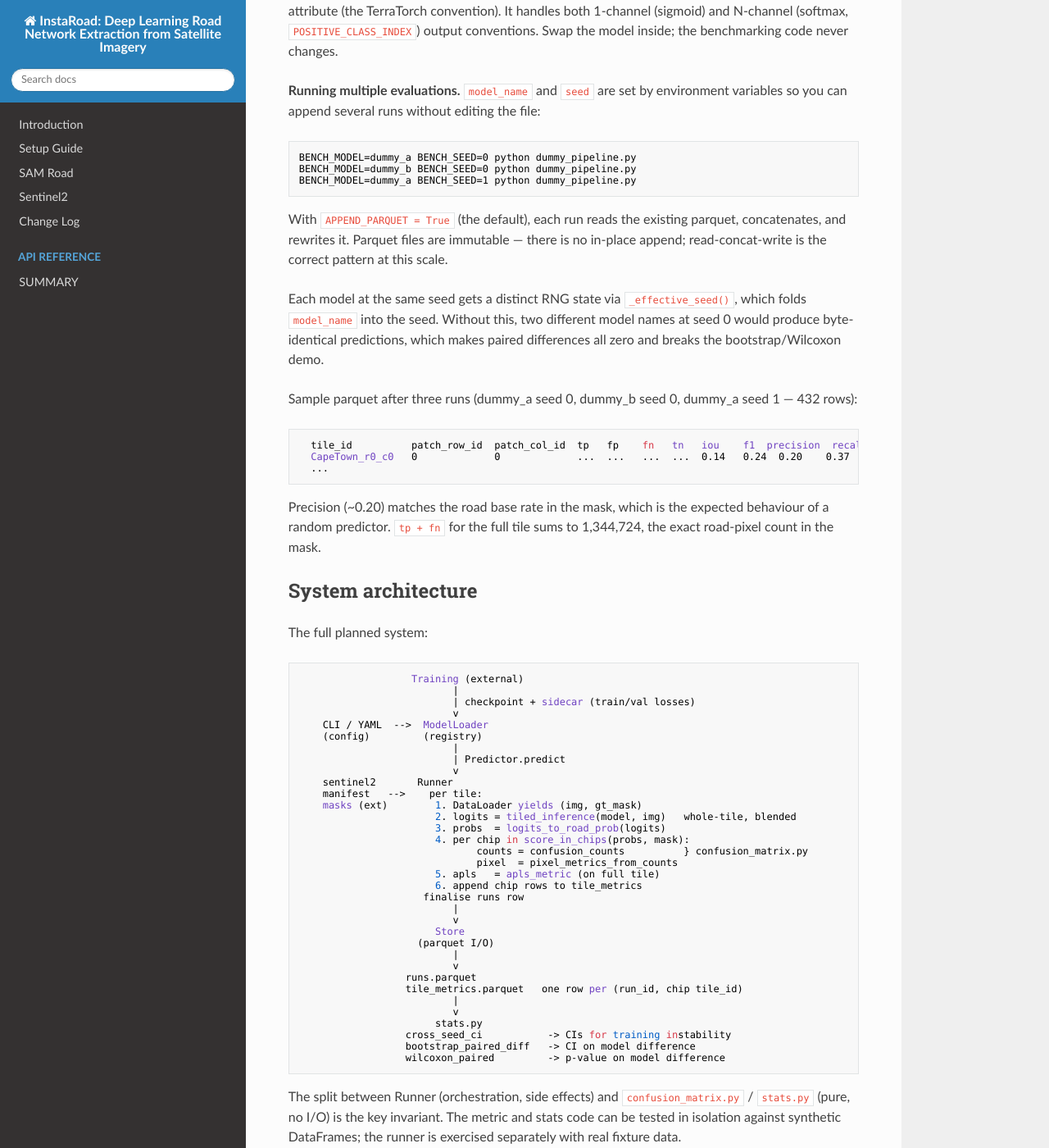
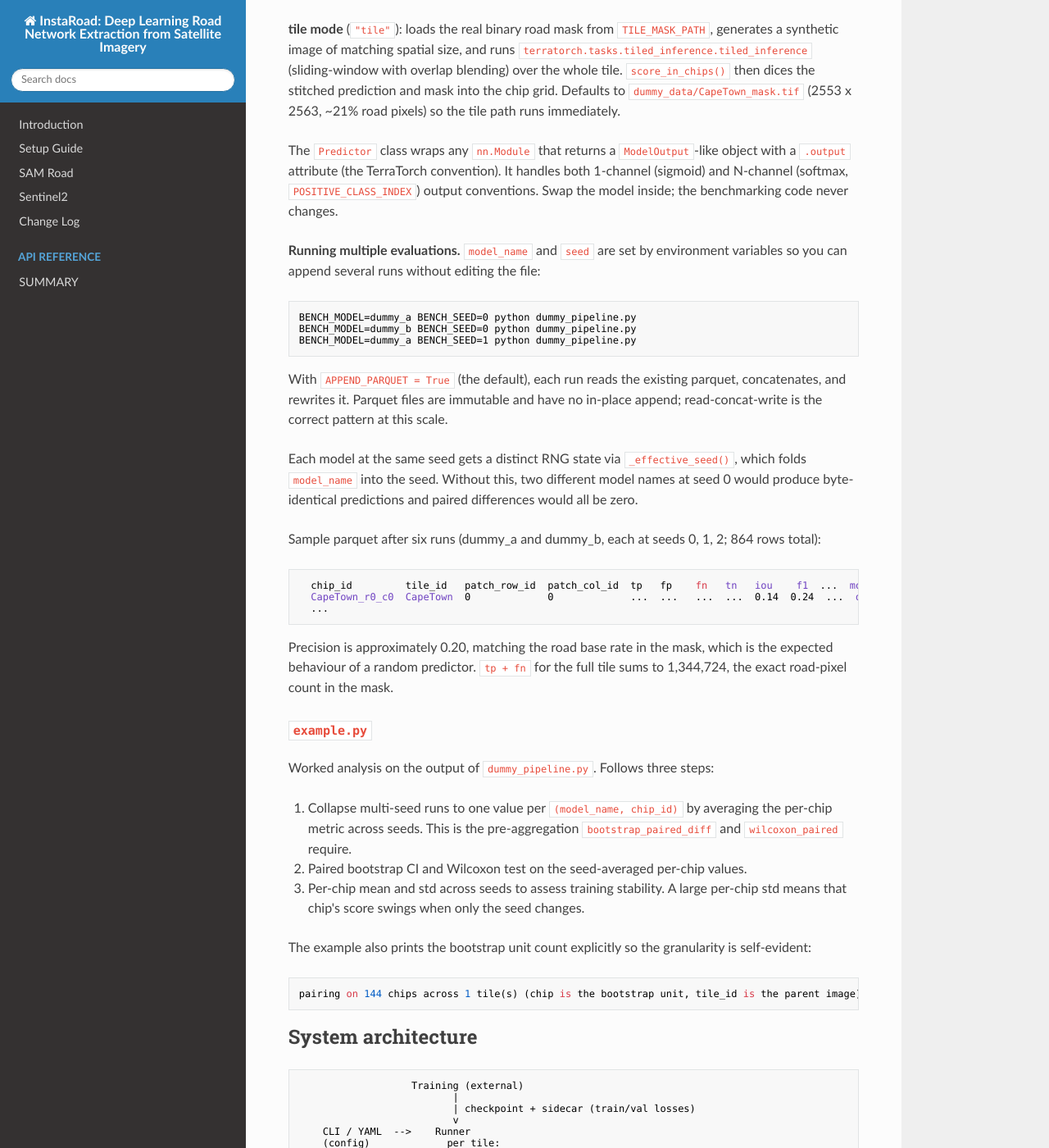
Before and after one commit to Goamhobala/Task-Driven-Super-Resolution-, an MkDocs documentation site: the page built from docs/benchmarking.md, in a window 1280 px wide and 1400 px high, scrolled down 3012 px. Shown: the whole window at 82% size. Built offline with MkDocs 1.6.1, drawn with Linux system fonts in a browser that asks for light colours; nearby versions of some CDN libraries; some of the changed text lies outside the part shown.

Commit message:
docs: update docs for the tile/chip disambiguation

````diff
--- a/docs/benchmarking.md
+++ b/docs/benchmarking.md
@@ -4,30 +4,30 @@
 
 ## Status
 
-The pixel-metrics and statistical analysis layers are implemented and tested. The orchestration layer (runner, store, model loader, data loader, CLI) is planned but not yet implemented.
+The pixel-metrics and statistical analysis layers are implemented and tested. The orchestration layer (runner, store, CLI) is planned but not yet implemented. The data loader is implemented externally and is out of scope for this module.
 
 | layer | module | status |
 | ----- | ------ | ------ |
 | pixel metrics | `confusion_matrix.py` | implemented |
 | statistical analysis | `stats.py` | implemented |
 | demo harness | `dummy_pipeline.py` | implemented |
-| model loader | `model_loader.py` | planned |
-| data loader | `data_loader.py` | planned |
+| demo analysis | `example.py` | implemented |
 | runner | `runner.py` | planned |
 | parquet store | `store.py` | planned |
 | CLI | `cli.py` | planned |
+| data loader | external | out of scope |
 
 ## Module overview
 
 ### `confusion_matrix.py`
 
-Pure functions. No I/O, no state. Import directly or through `stats` (which re-exports everything).
+Pure functions. No I/O, no state. Import directly or through `stats`, which re-exports everything.
 
 `confusion_counts(output, target, threshold, from_logits, ignore_index) -> ConfusionCounts`
 : Computes per-chip `(tp, fp, fn, tn)` for binary road segmentation. Positive class is road (`target == 1`). Pixels equal to `ignore_index` are excluded from all four counts. Each field of `ConfusionCounts` is a 1-D `LongTensor` of length B, one entry per chip in the batch. Accepts `[B,1,H,W]`, `[B,H,W]`, or `[H,W]` input.
 
 `pixel_metrics_from_counts(c: ConfusionCounts) -> dict`
-: Derives `iou`, `f1`, `precision`, `recall` from the counts. A metric with a zero denominator is returned as `NaN`, not 0 or 1. `NaN` is the honest "undefined here" value; downstream bootstrap and Wilcoxon already drop `NaN` pairs, so undefined tiles are excluded from comparisons rather than biasing them.
+: Derives `iou`, `f1`, `precision`, `recall` from the counts. A metric with a zero denominator is returned as `NaN`, not 0 or 1. `NaN` is the honest "undefined here" value; downstream bootstrap and Wilcoxon drop `NaN` pairs, so undefined chips are excluded from comparisons rather than biasing them.
 
 ### `stats.py`
 
@@ -35,24 +35,24 @@
 
 **`bootstrap_paired_diff(df, model_a, model_b, metric, n_boot, rng, confidence)`**
 
-Paired-bootstrap confidence interval on the per-tile metric difference `model_a - model_b`.
+Paired-bootstrap confidence interval on the per-chip metric difference `model_a - model_b`.
 
-Each bootstrap iteration resamples *pairs* with replacement, never the two models independently. A constant per-tile offset therefore collapses the CI to a point regardless of how the underlying values vary across tiles. `diff_mean` is the observed (not bootstrapped) mean difference. Returns `{"diff_mean", "ci_lo", "ci_hi", "n_pairs"}`.
+Each bootstrap iteration resamples *pairs* with replacement, never the two models independently. A constant per-chip offset therefore collapses the CI to a point regardless of how the underlying values vary across chips. `diff_mean` is the observed (not bootstrapped) mean difference. Returns `{"diff_mean", "ci_lo", "ci_hi", "n_pairs"}`.
 
-Input: long-form DataFrame with columns `(model_name, tile_id, <metric>)`, exactly one row per `(model_name, tile_id)`. Multi-seed data must be pre-aggregated before passing in.
+Input: long-form DataFrame with columns `(model_name, chip_id, <metric>)`, exactly one row per `(model_name, chip_id)`. Multi-seed data must be pre-aggregated to one value per chip before passing in.
 
 **`wilcoxon_paired(df, model_a, model_b, metric)`**
 
-Wilcoxon signed-rank test on the paired per-tile difference. Tests whether `model_a - model_b` is symmetric about zero. Returns `{"statistic", "p_value", "n_pairs"}`. Same pairing and NaN-dropping logic as `bootstrap_paired_diff`.
+Wilcoxon signed-rank test on the paired per-chip difference. Tests whether `model_a - model_b` is symmetric about zero. Returns `{"statistic", "p_value", "n_pairs"}`. Same pairing and NaN-dropping logic as `bootstrap_paired_diff`.
 
 **`cross_seed_ci(df, config_filters, metric, aggregation, confidence)`**
 
 t-interval of a dataset-level metric across seeds for one fixed configuration, quantifying training instability.
 
-`config_filters` is a dict of `{column: value}` pairs that together identify one configuration, e.g. `{"model_name": "unet_resnet50", "loss_fn": "focal"}`. Each seed's per-tile rows are reduced to one scalar:
+`config_filters` is a dict of `{column: value}` pairs that together identify one configuration, e.g. `{"model_name": "unet_resnet50", "loss_fn": "focal"}`. Each seed's per-chip rows are reduced to one scalar:
 
-- `aggregation="macro"`: mean of per-tile metric values.
-- `aggregation="micro"`: pool `tp/fp/fn/tn` across the seed's tiles, then derive the metric. Only valid for `iou`, `f1`, `precision`, `recall`, `accuracy`.
+- `aggregation="macro"`: mean of per-chip metric values.
+- `aggregation="micro"`: pool `tp/fp/fn/tn` across the seed's chips, then derive the metric. Only valid for `iou`, `f1`, `precision`, `recall`, `accuracy`.
 
 With a single seed, `std` and the CI bounds are `NaN` (undefined, not zero). Returns `{"mean", "std", "ci_lo", "ci_hi", "n_seeds", "per_seed_values"}`.
 
@@ -64,12 +64,17 @@
 
 **Inference unit vs. evaluation unit.** These are deliberately different:
 
-- *Inference* is always whole-tile. `tiled_inference` slides an overlapping window and blends the results into one seamless prediction, which avoids edge artifacts at chip boundaries.
-- *Evaluation units* are non-overlapping chips. `score_in_chips()` dices the seamless stitched prediction and the mask into a grid and scores each chip independently, producing one row per chip. These per-chip rows are what the stats module resamples and pairs over.
+- Inference is always whole-tile. `tiled_inference` slides an overlapping window and blends the results into one seamless prediction, which avoids edge artifacts at chip boundaries.
+- Evaluation units are non-overlapping chips. `score_in_chips()` dices the seamless stitched prediction and the mask into a grid and scores each chip independently, producing one row per chip. These per-chip rows are what the stats module resamples and pairs over.
 
-The CapeTown mask (2553 x 2563) yields 144 chips of 224 px, which is the effective sample size for bootstrap and Wilcoxon. Adjacent chips from one image are spatially correlated, so they are not as independent as chips from separate satellite acquisitions. With a real multi-tile dataset you would resample over tiles; chips are the pragmatic proxy when you have one image.
+The CapeTown mask (2553 x 2563) yields 144 chips of 224 px, which is the effective sample size for bootstrap and Wilcoxon. Adjacent chips from one image are spatially correlated, so they are not as independent as chips from separate satellite acquisitions. With a real multi-tile dataset you would resample over `tile_id` instead; chips are the pragmatic proxy when you have one image.
 
-Each chip row carries a `tile_id` of the form `{tile}_r{row}_c{col}`, mirroring the `(patch_row_id, patch_col_id)` grid in `DatasetManager`. Every row is stamped with `model_name`, `seed`, and `run_id` by `tag_run()`.
+**Two keys per chip row:**
+
+- `chip_id` is the evaluation unit and a foreign key into the dataset's per-patch metadata catalogue (`DatasetManager`'s `metadata.parquet`). Format: `{image_stem}_r{patch_row_id}_c{patch_col_id}`. Bootstrap and Wilcoxon pair on this key.
+- `tile_id` is the parent image stem, denormalised onto every row so chips can be rolled up to tiles without joining the catalogue.
+
+Every row is also stamped with `model_name`, `seed`, and `run_id` by `tag_run()`.
 
 Two inference modes, controlled by `CONFIG.INFERENCE_MODE`:
 
@@ -87,45 +92,52 @@
 BENCH_MODEL=dummy_a BENCH_SEED=1 python dummy_pipeline.py
 ```
 
-With `APPEND_PARQUET = True` (the default), each run reads the existing parquet, concatenates, and rewrites it. Parquet files are immutable — there is no in-place append; read-concat-write is the correct pattern at this scale.
+With `APPEND_PARQUET = True` (the default), each run reads the existing parquet, concatenates, and rewrites it. Parquet files are immutable and have no in-place append; read-concat-write is the correct pattern at this scale.
 
-Each model at the same seed gets a distinct RNG state via `_effective_seed()`, which folds `model_name` into the seed. Without this, two different model names at seed 0 would produce byte-identical predictions, which makes paired differences all zero and breaks the bootstrap/Wilcoxon demo.
+Each model at the same seed gets a distinct RNG state via `_effective_seed()`, which folds `model_name` into the seed. Without this, two different model names at seed 0 would produce byte-identical predictions and paired differences would all be zero.
 
-Sample parquet after three runs (dummy_a seed 0, dummy_b seed 0, dummy_a seed 1 — 432 rows):
+Sample parquet after six runs (dummy_a and dummy_b, each at seeds 0, 1, 2; 864 rows total):
 
 ```
-  tile_id          patch_row_id  patch_col_id  tp   fp    fn   tn   iou    f1  precision  recall  model_name  seed  run_id
-  CapeTown_r0_c0   0             0             ...  ...   ...  ...  0.14   0.24  0.20    0.37    dummy_a     0     a3d75c3b...
+  chip_id         tile_id   patch_row_id  patch_col_id  tp   fp    fn   tn   iou    f1  ...  model_name  seed  run_id
+  CapeTown_r0_c0  CapeTown  0             0             ...  ...   ...  ...  0.14  0.24  ...  dummy_a     0     a3d75c3b...
   ...
 ```
 
-Precision (~0.20) matches the road base rate in the mask, which is the expected behaviour of a random predictor. `tp + fn` for the full tile sums to 1,344,724, the exact road-pixel count in the mask.
+Precision is approximately 0.20, matching the road base rate in the mask, which is the expected behaviour of a random predictor. `tp + fn` for the full tile sums to 1,344,724, the exact road-pixel count in the mask.
+
+### `example.py`
+
+Worked analysis on the output of `dummy_pipeline.py`. Follows three steps:
+
+1. Collapse multi-seed runs to one value per `(model_name, chip_id)` by averaging the per-chip metric across seeds. This is the pre-aggregation `bootstrap_paired_diff` and `wilcoxon_paired` require.
+2. Paired bootstrap CI and Wilcoxon test on the seed-averaged per-chip values.
+3. Per-chip mean and std across seeds to assess training stability. A large per-chip std means that chip's score swings when only the seed changes.
+
+The example also prints the bootstrap unit count explicitly so the granularity is self-evident:
+
+```
+pairing on 144 chips across 1 tile(s) (chip is the bootstrap unit, tile_id is the parent image)
+```
 
 ## System architecture
-
-The full planned system:
 
 ```
                    Training (external)
                           |
                           | checkpoint + sidecar (train/val losses)
                           v
-    CLI / YAML  -->  ModelLoader
-    (config)         (registry)
-                          |
-                          | Predictor.predict
-                          v
-    sentinel2       Runner
-    manifest   -->    per tile:
-    masks (ext)        1. DataLoader yields (img, gt_mask)
-                       2. logits = tiled_inference(model, img)   whole-tile, blended
-                       3. probs  = logits_to_road_prob(logits)
-                       4. per chip in score_in_chips(probs, mask):
-                              counts = confusion_counts          } confusion_matrix.py
-                              pixel  = pixel_metrics_from_counts
-                       5. apls   = apls_metric (on full tile)
-                       6. append chip rows to tile_metrics
-                     finalise runs row
+    CLI / YAML  -->    Runner
+    (config)             per tile:
+                           1. DataLoader yields (img, gt_mask)   <- external
+                           2. logits = tiled_inference(model, img)   whole-tile, blended
+                           3. probs  = logits_to_road_prob(logits)
+                           4. per chip in score_in_chips(probs, mask):
+                                  counts = confusion_counts          } confusion_matrix.py
+                                  pixel  = pixel_metrics_from_counts
+                           5. apls   = apls_metric (on full tile)
+                           6. append chip rows to chip_metrics
+                         finalise runs row
                           |
                           v
                        Store
@@ -133,7 +145,7 @@
                           |
                           v
                   runs.parquet
-                  tile_metrics.parquet   one row per (run_id, chip tile_id)
+                  chip_metrics.parquet   one row per (run_id, chip_id)
                           |
                           v
                        stats.py
@@ -154,10 +166,10 @@
 | ------ | ---- | ----------- |
 | `run_id` | string (UUID) | Primary key. Generated when the run starts. |
 | `run_started_at` | timestamp (UTC) | Set at the start of inference. |
-| `run_finished_at` | timestamp (UTC) | Set when all tiles complete. NaT if the run failed mid-way. |
-| `model_name` | string | Architecture identifier, e.g. `unet_resnet50`, `terramind_v1_base`. Matches the key in the model registry. |
+| `run_finished_at` | timestamp (UTC) | Set when all chips complete. NaT if the run failed mid-way. |
+| `model_name` | string | Architecture identifier, e.g. `unet_resnet50`, `terramind_v1_base`. |
 | `config_hash` | string | First 12 characters of the SHA-256 of the canonicalised training config dict. Two rows with the same `config_hash` came from identical configurations. |
-| `config_yaml` | string | Full training config inline, serialised as YAML. Kept for reproducibility. |
+| `config_yaml` | string | Full training config serialised as YAML. Kept for reproducibility. |
 | `seed` | int64 | Random seed used at training time. Several seeds per `config_hash` are expected and used to derive confidence intervals. |
 | `loss_fn` | string | Loss function identifier, e.g. `focal_tversky`, `cldice_bce`, `dice`. Surfaced as its own column to make the loss-function pilot study trivial to query. |
 | `loss_params` | string (JSON) | Parameters for the loss function. JSON string so the structure can vary per loss. |
@@ -167,21 +179,24 @@
 | `val_loss_best` | float64 | Validation loss at the epoch the saved checkpoint was taken from. |
 | `best_epoch` | int64 | Epoch index (0-based) at which `val_loss_best` was recorded. |
 | `dataset_split` | string | Which split was evaluated: `train`, `val`, or `test`. Almost always `test`. |
-| `resolution` | string | Ground-truth resolution at which pixel metrics were computed: `10m` or `2.5m`. One resolution per run; evaluating the same checkpoint at a second resolution produces a new `run_id`. APLS is always computed against the skeletonised 10m mask regardless of this field. |
+| `resolution` | string | Ground-truth resolution: `10m` or `2.5m`. One resolution per run; evaluating the same checkpoint at a second resolution produces a new `run_id`. APLS is always computed against the skeletonised 10m mask regardless of this field. |
 | `threshold` | float64 | Sigmoid threshold used to binarise predictions. |
-| `n_tiles` | int64 | Number of tiles in the run. |
+| `n_chips` | int64 | Number of chips scored in the run. |
 
-### `tile_metrics.parquet`
+### `chip_metrics.parquet`
 
-One row per `(run_id, tile_id)`. Long-form: every chip is its own row. `tile_id` identifies the chip, not the full satellite image — it is a string of the form `{image_stem}_r{patch_row_id}_c{patch_col_id}`, mirroring the `(patch_row_id, patch_col_id)` grid in `DatasetManager`.
+One row per `(run_id, chip_id)`. Long-form: every chip is its own row.
+
+The `chip_id` is a foreign key into the dataset's per-patch metadata catalogue (`DatasetManager`'s `metadata.parquet`), which holds the chip's geometry, split membership, urbanisation class, and other attributes that do not change across runs. Those attributes are not duplicated here; join on `chip_id` when you need them. `tile_id` is denormalised onto every row as a convenience for rolling chips up to tiles or resampling at tile granularity.
 
 | column | type | description |
 | ------ | ---- | ----------- |
 | `run_id` | string | Foreign key into `runs.parquet`. UUID generated at the start of each run. |
-| `tile_id` | string | Chip identifier. Format `{image_stem}_r{row}_c{col}`, one per non-overlapping chip in the scoring grid. |
+| `chip_id` | string | Chip identifier. Format `{image_stem}_r{patch_row_id}_c{patch_col_id}`. Foreign key into the dataset metadata catalogue. The unit `bootstrap_paired_diff` and `wilcoxon_paired` pair on. |
+| `tile_id` | string | Parent image stem. Denormalised so chips roll up to tiles without joining the catalogue. |
 | `patch_row_id` | int64 | Row index of this chip in the scoring grid (0-based). |
 | `patch_col_id` | int64 | Column index of this chip in the scoring grid (0-based). |
-| `model_name` | string | Architecture identifier. Denormalised onto every chip row so the parquet is self-contained for stats queries without needing to join `runs.parquet`. |
+| `model_name` | string | Architecture identifier. Denormalised so the parquet is self-contained for stats queries without joining `runs.parquet`. |
 | `seed` | int64 | Training seed. Denormalised for the same reason. |
 | `tp` | int64 | True positive pixel count. |
 | `fp` | int64 | False positive pixel count. |
@@ -195,7 +210,7 @@
 | `apls` | float64 | Average Path Length Similarity. Nullable: NaN when graph metric was not computed. |
 | `n_pred_nodes` | int64 | Nodes in the predicted graph. Nullable. |
 | `n_pred_edges` | int64 | Edges in the predicted graph. Nullable. |
-| `inference_ms` | float64 | Wall-clock time for the model forward pass, in milliseconds. Excludes data loading and metric computation. |
+| `inference_ms` | float64 | Wall-clock time for the model forward pass on this tile, in milliseconds. Excludes data loading and metric computation. |
 
 The raw counts (`tp`, `fp`, `fn`, `tn`) are kept alongside the derived metrics. Any new pixel metric (Matthews correlation, Cohen's kappa, balanced accuracy) can be recomputed from the counts without rerunning inference.
 
@@ -205,35 +220,42 @@
 import pandas as pd
 
 runs = pd.read_parquet("benchmarks/runs.parquet")
-tiles = pd.read_parquet("benchmarks/tile_metrics.parquet")
-df = runs.merge(tiles, on="run_id")
+chips = pd.read_parquet("benchmarks/chip_metrics.parquet")
+df = runs.merge(chips, on="run_id")
 ```
 
-Once joined, every per-tile row carries its full run context (`model_name`, `seed`, `loss_fn`, etc.) and is ready for arbitrary slicing.
+Once joined, every per-chip row carries its full run context (`model_name`, `seed`, `loss_fn`, etc.) and is ready for arbitrary slicing.
+
+To bring in chip-level attributes from the dataset catalogue:
+
+```python
+meta = pd.read_parquet("dataset/metadata.parquet")
+df = df.merge(meta[["chip_id", "urbanisation_classification", "road_density"]], on="chip_id")
+```
 
 ## Using the stats module
 
-The parquet written by `dummy_pipeline.py` is already in the right shape. Load it and you can call all three functions immediately:
+The parquet written by `dummy_pipeline.py` is already in the right shape for all three functions. See `example.py` for a complete worked analysis; the snippets below show each function in isolation.
 
 ```python
 import numpy as np, pandas as pd
 from benchmarking.stats import bootstrap_paired_diff, wilcoxon_paired, cross_seed_ci
 
-df = pd.read_parquet("tile_metrics_dummy.parquet")
+df = pd.read_parquet("dummy_data/tile_metrics_dummy.parquet")
 ```
 
 ### Paired bootstrap CI between two models
 
-`bootstrap_paired_diff` requires exactly one row per `(model_name, tile_id)`. If the parquet contains multiple seeds, filter to one seed first — otherwise the function raises on the duplicate `(model_name, tile_id)` pairs.
+`bootstrap_paired_diff` requires exactly one row per `(model_name, chip_id)`. With multi-seed data, average across seeds first so each chip contributes one value per model:
 
 ```python
-seed0 = df[df["seed"] == 0]
+avg = df.groupby(["model_name", "chip_id"], as_index=False)["f1"].mean()
 
 out = bootstrap_paired_diff(
-    seed0,
+    avg,
     model_a="dummy_a",
     model_b="dummy_b",
-    metric="iou",
+    metric="f1",
     n_boot=2000,
     rng=np.random.default_rng(42),
 )
@@ -242,16 +264,16 @@
 
 ### Wilcoxon signed-rank test
 
-Same seed-filter requirement as bootstrap:
+Same pre-aggregation requirement as bootstrap:
 
 ```python
-out = wilcoxon_paired(seed0, "dummy_a", "dummy_b", metric="iou")
+out = wilcoxon_paired(avg, "dummy_a", "dummy_b", metric="f1")
 print(f"W={out['statistic']:.1f}  p={out['p_value']:.4f}  n={out['n_pairs']}")
 ```
 
 ### Cross-seed confidence interval (training instability)
 
-`cross_seed_ci` is the complement: it *wants* multiple seeds for the same model. It aggregates each seed's chips to a scalar, then reports a t-interval across seeds.
+`cross_seed_ci` is the complement: it wants multiple seeds for the same model. It aggregates each seed's chips to one scalar, then reports a t-interval across seeds.
 
 ```python
 out = cross_seed_ci(
@@ -265,7 +287,7 @@
       f"95% CI [{out['ci_lo']:.4f}, {out['ci_hi']:.4f}]  n_seeds={out['n_seeds']}")
 ```
 
-Use `aggregation="macro"` to average the per-chip metric values instead of pooling the counts. Macro and micro diverge when chips are imbalanced in road pixel count; micro weights by area, macro weights by chip.
+Use `aggregation="macro"` to average the per-chip metric values instead of pooling the counts. Macro and micro diverge when chips are imbalanced in road pixel count; micro weights by chip area, macro weights by chip count.
 
 ### Loss-function pilot study
 
@@ -277,15 +299,21 @@
 )
 ```
 
-A Friedman test (multi-group analogue of Wilcoxon) is appropriate when comparing more than two loss functions on the same tiles.
+A Friedman test (multi-group analogue of Wilcoxon) is appropriate when comparing more than two loss functions on the same chips.
 
 ## Design notes
 
+### Chip is the evaluation unit; tile is the inference unit
+
+Inference runs whole-tile so the sliding-window blending avoids edge artifacts. Scoring runs per-chip so there are enough units for the paired tests to resample over. With a real multi-image dataset you would resample over `tile_id` instead of `chip_id` because chips from one image are spatially correlated. Chips are the pragmatic proxy when you have one image.
+
+### Chip attributes live in the dataset catalogue, not here
+
+`chip_metrics` does not duplicate geometry, split, urbanisation class, or road density. Those belong to the dataset's `metadata.parquet` (owned by `DatasetManager`) and are joined in on demand. This prevents the benchmarking store from drifting out of sync with the dataset catalogue as experiments accumulate.
+
 ### One resolution per run
 
-Pixel metrics for a single run are computed against a single ground-truth resolution. To evaluate the same checkpoint against 2.5m and 10m ground truth, run benchmarking twice; the two results land in separate rows of `runs.parquet` with different `run_ids`. This keeps `tile_metrics` columns flat and makes comparison across resolutions a normal groupby on `resolution`.
-
-APLS is always computed against the skeletonised 10m mask, independent of the `resolution` field.
+Pixel metrics for a single run are computed against a single ground-truth resolution. To evaluate the same checkpoint against 2.5m and 10m ground truth, run benchmarking twice; the two results land in separate rows of `runs.parquet` with different `run_id`s. APLS is always computed against the skeletonised 10m mask, independent of the `resolution` field.
 
 ### Why parquet, not CSV
 
@@ -305,4 +333,4 @@
 
 ### NaN semantics for pixel metrics
 
-A metric with a zero denominator (e.g. a chip with no road in either prediction or ground truth) is stored as `NaN`, not 0 or 1. `NaN` is the honest "undefined here" value. Both `bootstrap_paired_diff` and `wilcoxon_paired` drop `NaN` pairs before analysis, so undefined tiles are excluded from comparisons rather than biasing them. The `n_pairs` field in the return value reflects how many pairs survived.
+A metric with a zero denominator (a chip with no road in either prediction or ground truth) is stored as `NaN`, not 0 or 1. `NaN` is the honest "undefined here" value. Both `bootstrap_paired_diff` and `wilcoxon_paired` drop `NaN` pairs before analysis, so undefined chips are excluded from comparisons rather than biasing them. The `n_pairs` field in the return value reflects how many pairs survived.
````
